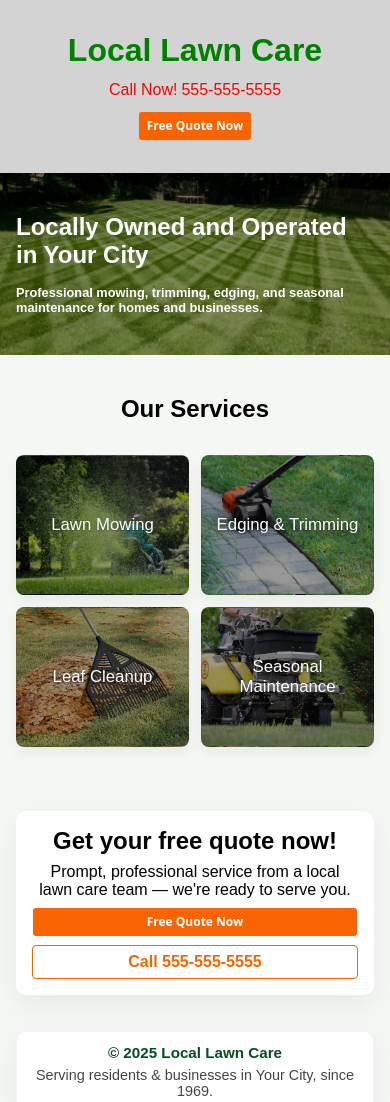
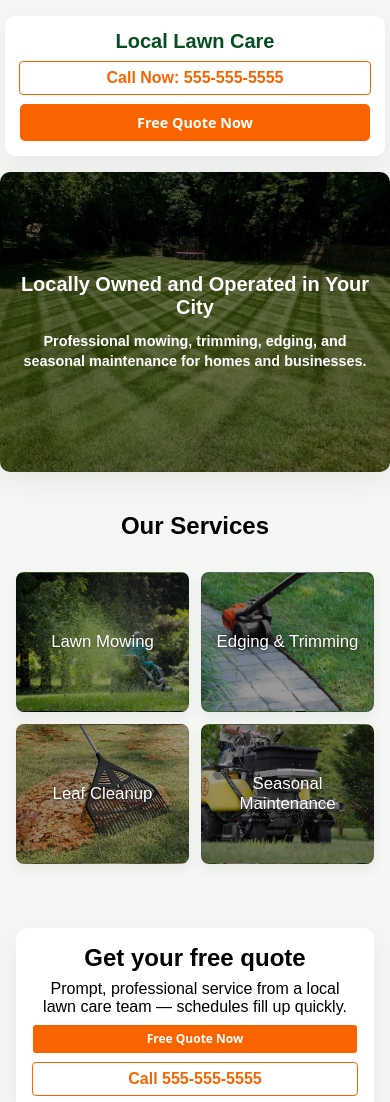
Before and after one commit to noah-tah/bakery-website, a plain HTML site: page index.html in a window 390 px wide. Shown: the top 1102 px of the page. Drawn offline with Linux system fonts and the light colour scheme.

Commit message:
basic mobile styles completed

```diff
--- a/index.html
+++ b/index.html
@@ -1,5 +1,4 @@
-<!DOCTYPE html>
-<html lang="en">
+<!DOCTYPE html> <html lang="en">
 <head>
     <meta charset="UTF-8">
     <meta name="viewport" content="width=device-width, initial-scale=1.0">
@@ -11,8 +10,7 @@
         <!-- Modifiable header -->
         <h1>Local Lawn Care</h1>
         <div id="call-now">
-            <p>Call Now!</p>
-            <p>555-555-5555</p>
+            <a href="tel:5555555555">Call Now: 555-555-5555</a>
 
         </div>
         <button class="cta-button">Free Quote Now</button>
@@ -41,8 +39,8 @@
     <!-- Modifiable CTA section -->
     <section id="cta" aria-labelledby="cta-heading">
         <div class="cta-card">
-            <h2 id="cta-heading">Get your free quote now!</h2>
-            <p>Prompt, professional service from a local lawn care team — we're ready to serve you.</p>
+            <h2 id="cta-heading">Get your free quote</h2>
+            <p>Prompt, professional service from a local lawn care team — schedules fill up quickly.</p>
             <div class="cta-actions">
                 <button class="cta-button">Free Quote Now</button>
                 <a class="cta-link" href="tel:5555555555">Call 555‑555‑5555</a>
@@ -50,14 +48,12 @@
         </div>
     </section>
     <!-- End of CTA section -->
-
-    <!-- Minimal footer optimized for small screens -->
     <footer class="site-footer">
         <div class="footer-card">
-            <p class="footer-company">&copy; 2025 Local Lawn Care</p>
-            <p class="footer-text">Serving residents &amp; businesses in Your City, since 1969.</p>
+            <p class="footer-company">Local Lawn Care Business</p>
+            <p class="footer-text">&copy; 2025 Local Lawn Care Business.</p>
+            <p class="footer-text">We are happy to serve residents and businesses in Your City</p>
         </div>
     </footer>
-
 </body>
 </html>
--- a/styles.css
+++ b/styles.css
@@ -14,33 +14,80 @@ body {
     background-color: #f4f7f3;
 }
 
+/*
+    The header is beginning as a card right now, but when we move to a larger screen size with the media queries, I want to make sure it looks more like a navigation bar
+    so we will be implementing some media queries to adjust the header's appearance and behavior.
+
+*/
+
 header {
     display: flex;
     flex-direction: column;
+    align-items: center;
     justify-content: center;
-    background-color: lightgray;
-    padding: 2rem 1rem;
-    align-items: center;
-    gap: 0.75rem;
+    background: white;
+    width: 100%;
+    max-width: 380px;
+    margin: 1rem auto;
+    padding: 0.85rem;
+    border-radius: 10px;
+    box-shadow: 0 10px 30px rgba(2,6,23,0.06);
+    gap: 0.5rem;
 }
 
 header h1 {
-    font-size: 2.0rem;
-    color: green;
-    font-weight: bold;
+    font-size: 1.25rem;
+    color: #064e21;
+    font-weight: 700;
+    margin: 0;
+    text-align: center;
 }
 
 header p {
-    font-size: 1.00rem;
-    color: red;
+    font-size: 0.95rem;
+    color: #333;
     margin: 0;
+    text-align: center;
 }
 
 #call-now {
     display: flex;
     flex-direction: row;
     align-items: center;
-    gap: 0.25rem;
+    gap: 0.5rem;
+    width: 100%;
+}
+
+#call-now a {
+    display: inline-block;
+    width: 100%;
+    padding: 0.45rem 0;
+    border-radius: .25rem;
+    border: 1px solid #fa6400;
+    color: #fa6400;
+    text-decoration: none;
+    text-align: center;
+    font-weight: 600;
+    background: transparent;
+    transition: all 250ms;
+}
+
+
+
+
+#call-now a:active {
+    background-color: #c85000;
+    border-color: #c85000;
+    box-shadow: rgba(0, 0, 0, .06) 0 2px 4px;
+    transform: translateY(0);
+}
+
+header .cta-button {
+    width: 100%;
+    max-width: none;
+    padding: 0.6rem 0.75rem;
+    border-radius: 6px;
+    font-size: 0.9rem;
 }
 
 .cta-button {
@@ -91,20 +138,32 @@ header p {
 #hero {
     display: flex;
     flex-direction: column;
-    padding: var(--section-padding);
-    background: linear-gradient(rgba(0,0,0,0.35), rgba(0,0,0,0.35)),
+    justify-content: center;
+    align-items: center;
+    max-width: var(--max-width);
+    margin: 0 auto;
+    padding: 2rem 1rem;
+    min-height: 300px;              /* adjust value as needed */
+    background: linear-gradient(rgba(0,0,0,0.5), rgba(0,0,0,0.5)),
                 url('images/checkered_lawn.jpg') center/cover no-repeat;
+    border-radius: 10px;
+    box-shadow: 0 10px 30px rgba(2,6,23,0.06);
+    text-align: center;
+    gap: 0.75rem;
 }
 
 #hero h2 {
-    font-size: 1.5rem;
+    font-size: 1.25rem;
     color: white;
-    margin-bottom: 1rem;
+    font-weight: 700;
+    margin: 0;
 }
 
 #hero h3 {
-    font-size: 0.8rem;
+    font-size: 0.9rem;
     color: white;
+    margin: 0;
+    line-height: 1.4;
 }
 
 #services {
@@ -242,16 +301,3 @@ header p {
     font-size: 0.9rem;
     color: #444;
 }
-
-.footer-phone {
-    display: inline-block;
-    width: 100%;
-    padding: 0.45rem 0;
-    border-radius: .25rem;
-    border: 1px solid #fa6400;
-    color: #fa6400;
-    text-decoration: none;
-    text-align: center;
-    font-weight: 600;
-    background: transparent;
-}
```
Also changed, not shown: .github/instructions/intructions.instructions.md (added).
